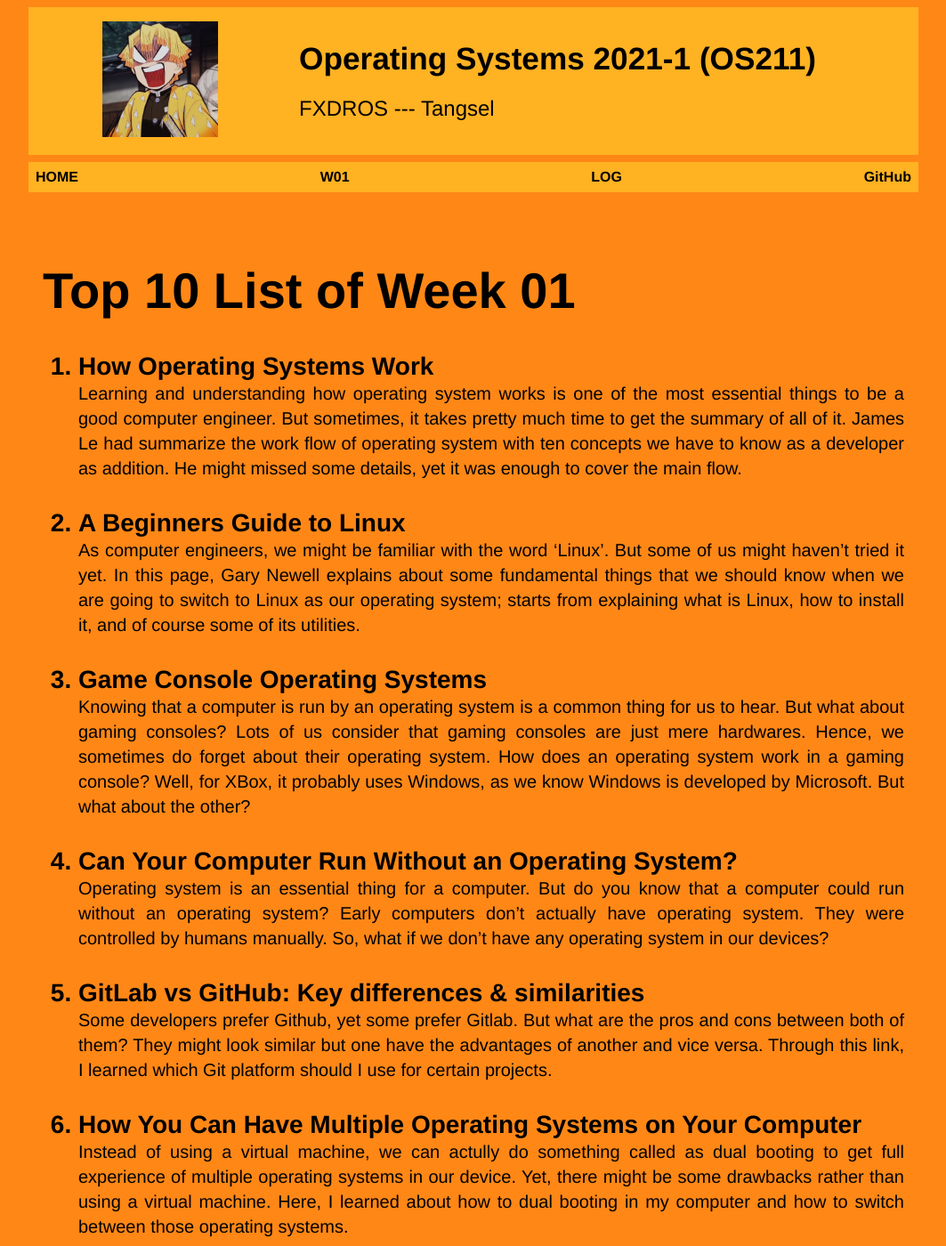
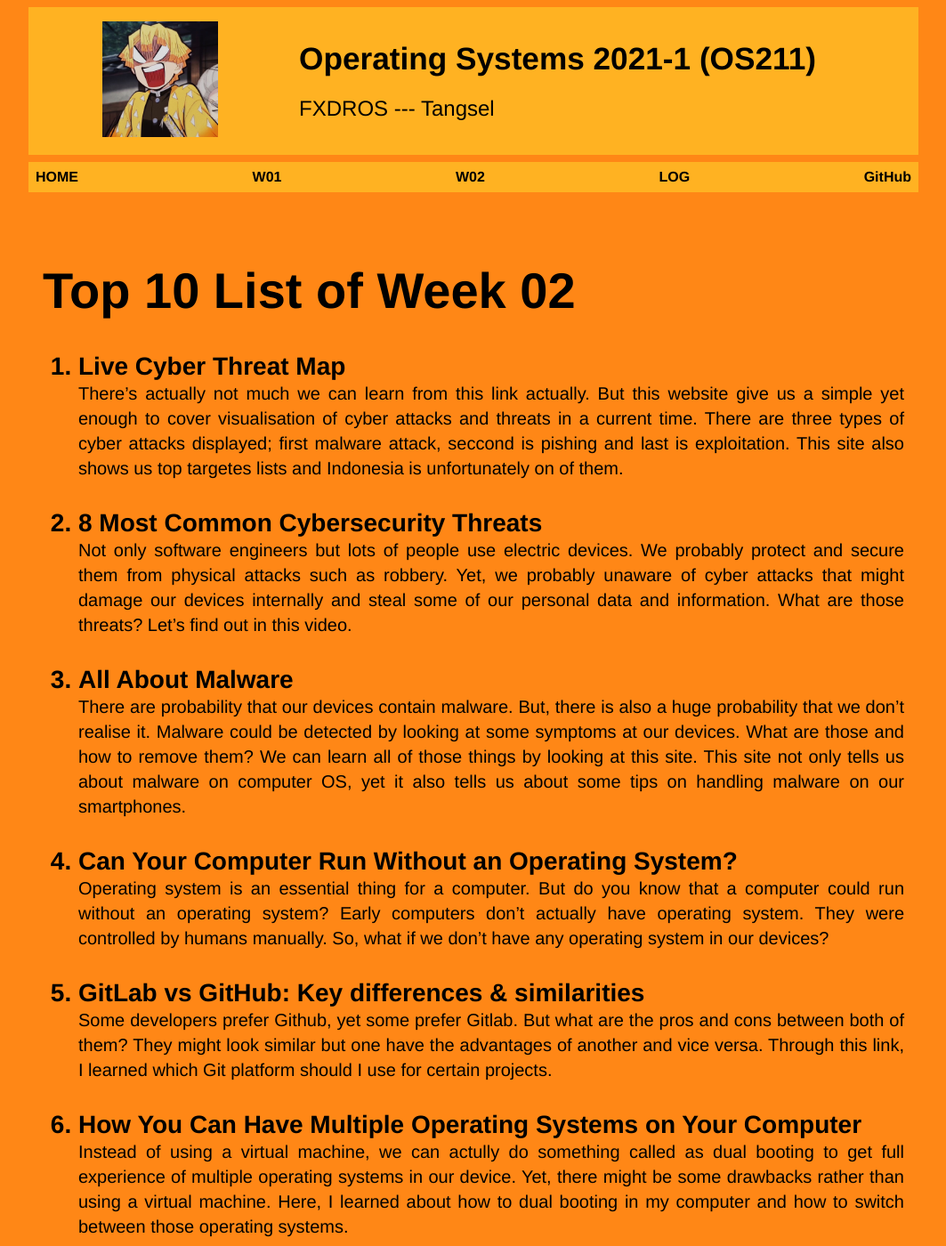
Before and after one commit to FXDROS/os211, a Jekyll site: the page built from w02.md, in a window 1280 px wide and 1400 px high. Shown: the whole window at 89% size, without its empty margins (108-1171 px from the left). Built offline with Jekyll 4.4.1, drawn with Linux system fonts in a browser that asks for light colours; our own code applies the rules of GitHub Pages for plain Markdown files.

Commit message:
OS211 FXDROS

```diff
--- a/TXT/mylog.txt
+++ b/TXT/mylog.txt
@@ -36,3 +36,4 @@ ZCZC W02 30 L01 SCELE related: Pop Quiz
 ZCZC W02 15 L05 GSGS related
 ZCZC W02 60 L05 GSGS related
 ZCZC W02 60 L08 Trying something : entering wrong passphrase, signing others' files using dummy repository
+ZCZC W02 30 L08 Trying something : GSGS and try to delete a pair (or more) key
--- a/_includes/navbar.html
+++ b/_includes/navbar.html
@@ -1,6 +1,7 @@
 <div class="navbar">
     <div class="menu"><a href='{{ site.baseurl }}/'>HOME</a></div>
     <div class="menu"><a href='{{ site.baseurl }}/W01/'>W01</a></div>
+    <div class="menu"><a href='{{ site.baseurl }}/W02/'>W02</a></div>
     <div class="menu"><a href='{{ site.baseurl }}/TXT/mylog.txt'>LOG</a></div>
     <div class="menu"><a href='{{ site.urlgithub }}/'>GitHub</a></div>
 </div>
--- a/w02.md
+++ b/w02.md
@@ -1,25 +1,18 @@
 ---
 layout: "layout"
-permalink: /W01/
+permalink: /W02/
 ---
 
-# Top 10 List of Week 01
+# Top 10 List of Week 02
 
-1. [How Operating Systems Work](https://medium.com/cracking-the-data-science-interview/how-operating-systems-work-10-concepts-you-should-know-as-a-developer-8d63bb38331f#:~:text=How%20Operating%20Systems%20Work:%2010%20Concepts%20you%20Should,Communication.%20...%206%20Input/Output%20Management.%20...%207%20Virtualization)<br>
-   Learning and understanding how operating system works is one of the most
-   essential things to be a good computer engineer. But sometimes, it takes pretty
-   much time to get the summary of all of it. James Le had summarize the work flow of
-   operating system with ten concepts we have to know as a developer as addition. He might missed some details, yet it was enough to cover the main flow.
+1. [Live Cyber Threat Map](https://threatmap.checkpoint.com/)<br>
+   There's actually not much we can learn from this link actually. But this website give us a simple yet enough to cover visualisation of cyber attacks and threats in a current time. There are three types of cyber attacks displayed; first malware attack, seccond is pishing and last is exploitation. This site also shows us top targetes lists and Indonesia is unfortunately on of them.
 
-2. [A Beginners Guide to Linux](https://www.lifewire.com/beginners-guide-to-linux-4090233)<br>
-   As computer engineers, we might be familiar with the word 'Linux'. But
-   some of us might haven't tried it yet. In this page, Gary Newell explains about
-   some fundamental things that we should know when we are going to switch to Linux as
-   our operating system; starts from explaining what is Linux, how to install it, and
-   of course some of its utilities.
+2. [8 Most Common Cybersecurity Threats](https://youtu.be/Dk-ZqQ-bfy4)<br>
+   Not only software engineers but lots of people use electric devices. We probably protect and secure them from physical attacks such as robbery. Yet, we probably unaware of cyber attacks that might damage our devices internally and steal some of our personal data and information. What are those threats? Let's find out in this video.
 
-3. [Game Console Operating Systems](https://www.youtube.com/watch?v=fTVyx4AO18U)<br>
-   Knowing that a computer is run by an operating system is a common thing for us to hear. But what about gaming consoles? Lots of us consider that gaming consoles are just mere hardwares. Hence, we sometimes do forget about their operating system. How does an operating system work in a gaming console? Well, for XBox, it probably uses Windows, as we know Windows is developed by Microsoft. But what about the other?
+3. [All About Malware](https://www.malwarebytes.com/malware/#what-is-the-history-of-malware)<br>
+   There are probability that our devices contain malware. But, there is also a huge probability that we don't realise it. Malware could be detected by looking at some symptoms at our devices. What are those and how to remove them? We can learn all of those things by looking at this site. This site not only tells us about malware on computer OS, yet it also tells us about some tips on handling malware on our smartphones.
 
 4. [Can Your Computer Run Without an Operating System?](https://computer.howstuffworks.com/computer-run-without-operating-system.htm)<br>
    Operating system is an essential thing for a computer. But do you know that a computer could run without an operating system? Early computers don't actually have operating system. They were controlled by humans manually. So, what if we don't have any operating system in our devices?
```
Also changed, not shown: TXT/myrank.txt (+0 -7 lines), 2 other files.
